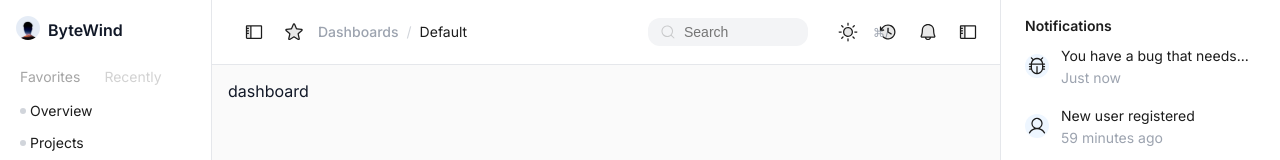
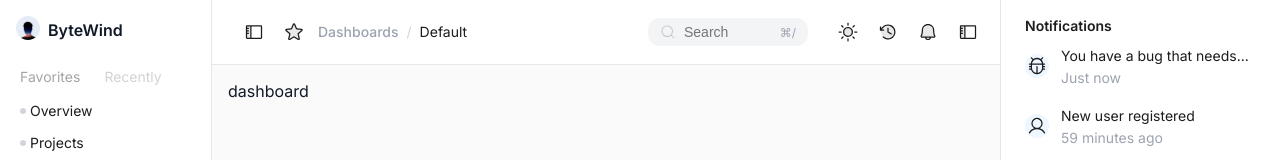
Before and after one commit to hssaluja25/dashboard, a React (Vite) app: page / in a window 1280 px wide. Shown: the top 160 px of the page. Built offline with nearby package versions, Linux system fonts and the light colour scheme.

Commit message:
fix keyboard hint overflowing

```diff
--- a/src/index.css
+++ b/src/index.css
@@ -107,7 +107,7 @@ html, body {
   border: 0;
   background: transparent;
   outline: none;
-  flex: 1;
+  width: 100%;
   font-size: 14px;
   line-height: 20px;
 }
```
